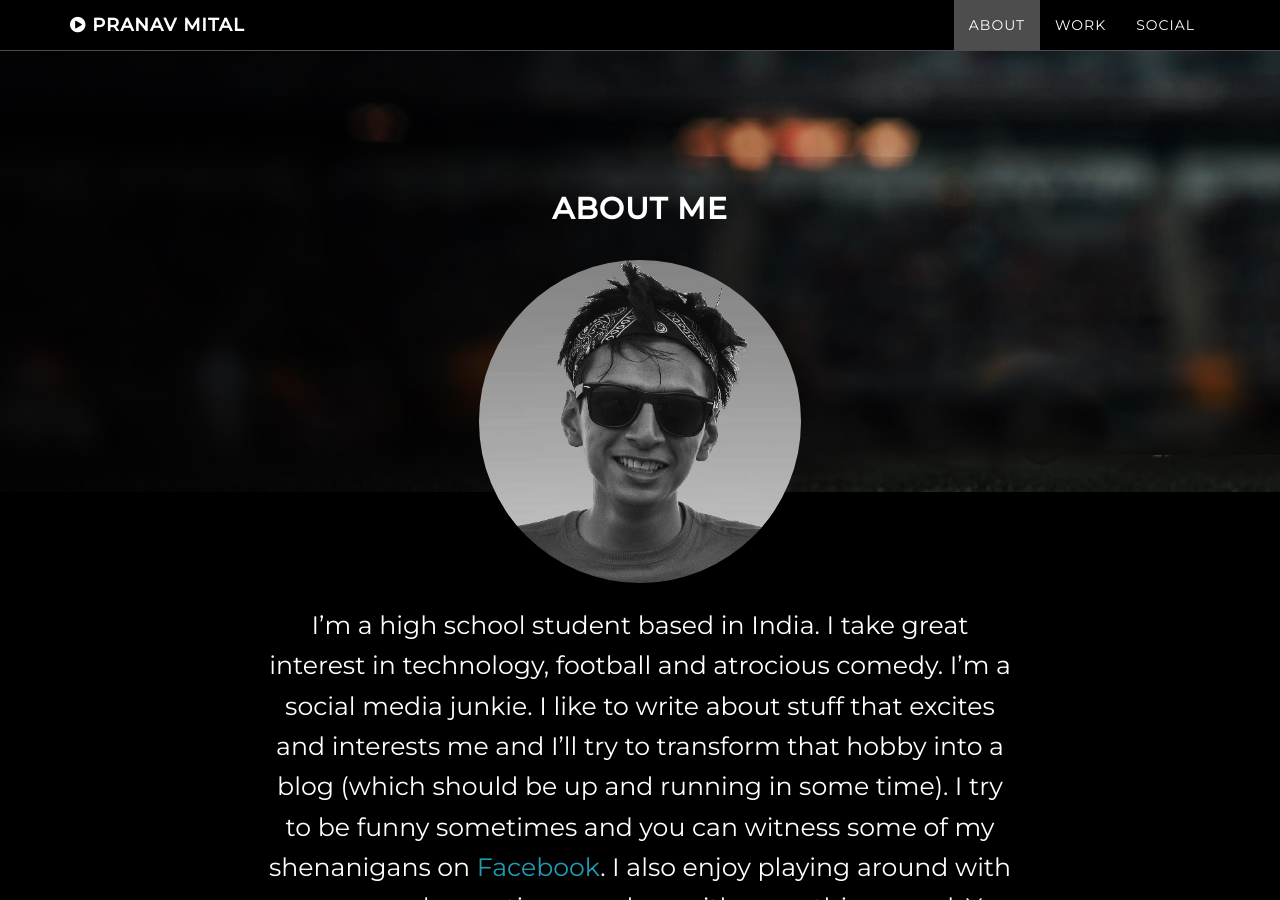
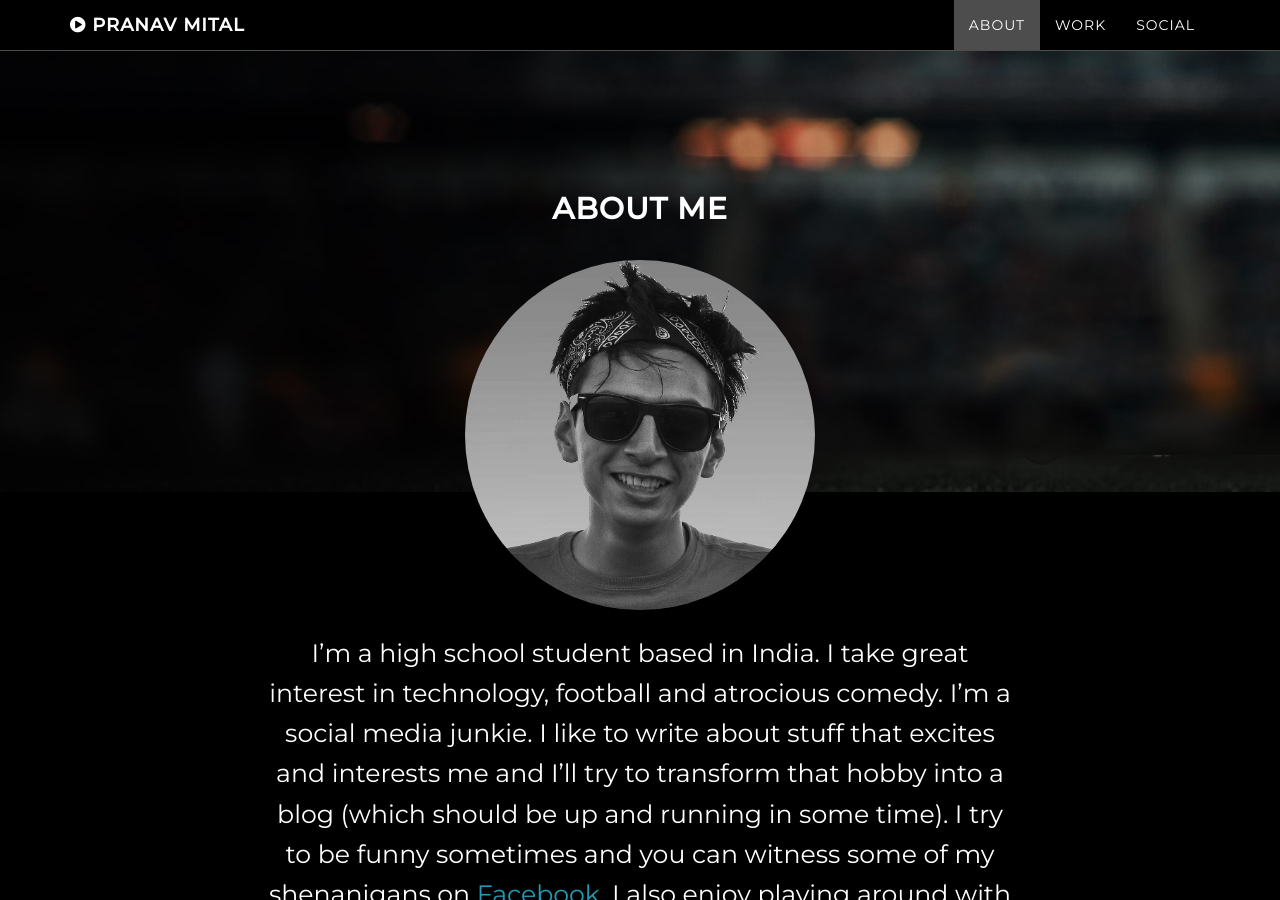
Before and after one commit to pranavmital/pranavmital.github.io, a Jekyll site: the page built from index.html, in a window 1280 px wide and 900 px high, scrolled down 908 px. Built offline with Jekyll 4.4.1, drawn with Linux system fonts in a browser that asks for light colours.

Commit message:
resize again

```diff
--- a/_includes/about.html
+++ b/_includes/about.html
@@ -5,7 +5,7 @@
                 <h2>About Me</h2>
                 <div class="img">
                     <img src="/img/me.jpg" alt="img"
-                    style="  width: 43%;
+                    style="  width: 350px;
                              border-radius: 100%;
                              margin-bottom: 3%; ">
                 </div>
```
